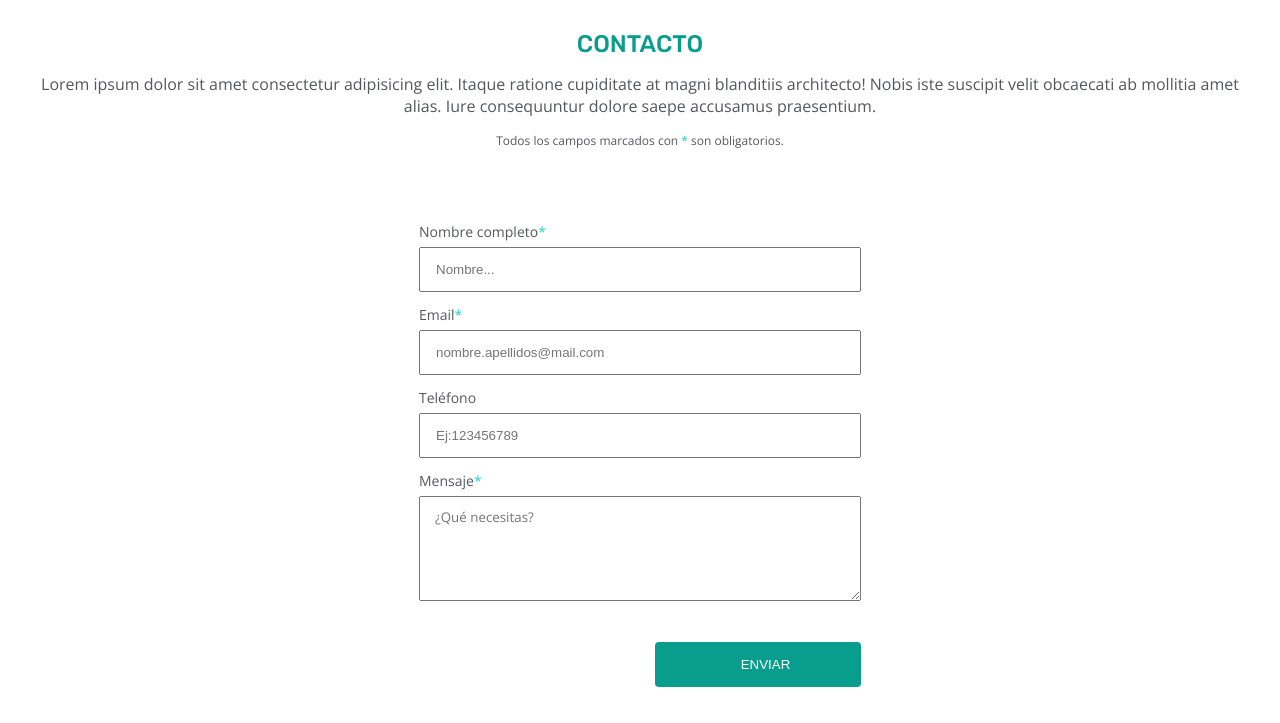
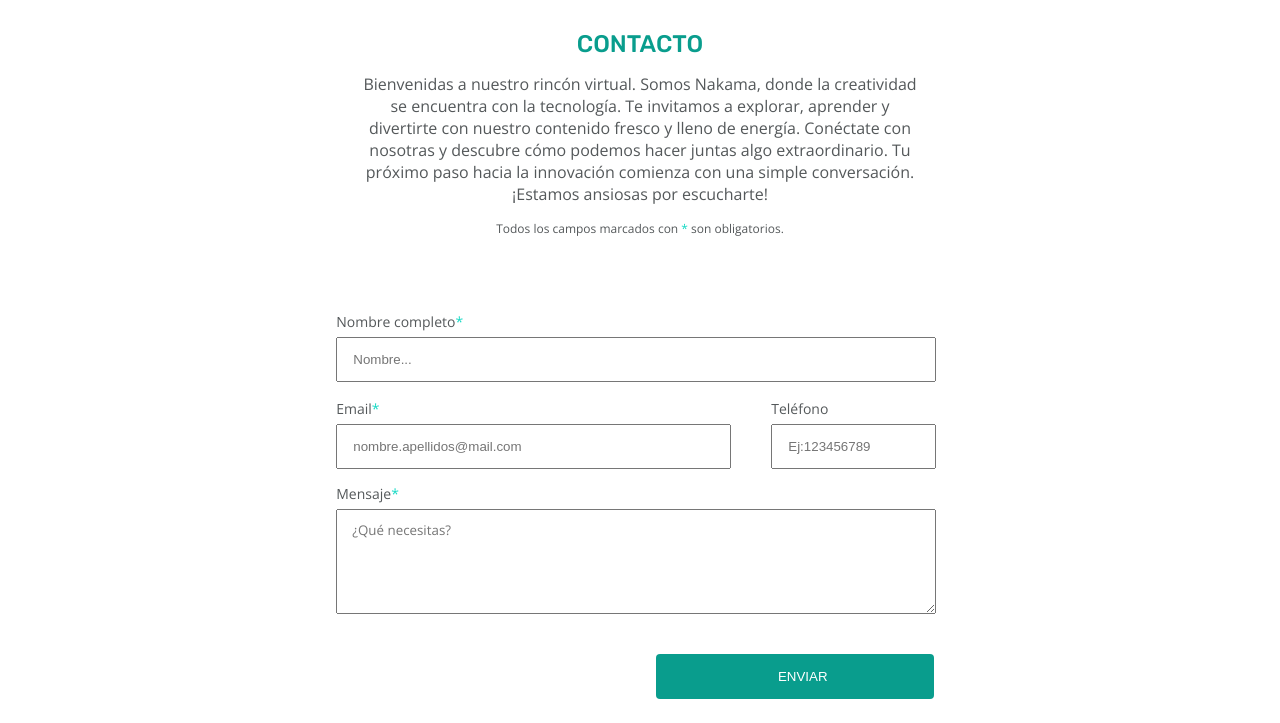
Before and after one commit to silviesc/project-promo-v-module-1-team-1, a website built with Vite: page src/contact.html in a window 1280 px wide. Shown: the part 300-1023 px from the top of the page. Built offline with nearby package versions, Linux system fonts and the light colour scheme.

Commit message:
Update form media queries

```diff
--- a/src/partials/form.html
+++ b/src/partials/form.html
@@ -1,33 +1,31 @@
 <div class="info">
     <h1 class="info__title">Contacto</h1>
-    <p class="info__text">Lorem ipsum dolor sit amet consectetur adipisicing elit. Itaque ratione cupiditate at magni
-        blanditiis architecto! Nobis iste suscipit velit obcaecati ab mollitia amet alias. Iure consequuntur dolore
-        saepe accusamus praesentium.</p>
+    <p class="info__text">Bienvenidas a nuestro rincón virtual. Somos Nakama, donde la creatividad se encuentra con la tecnología. Te invitamos a explorar, aprender y divertirte con nuestro contenido fresco y lleno de energía. Conéctate con nosotras y descubre cómo podemos hacer juntas algo extraordinario. Tu próximo paso hacia la innovación comienza con una simple conversación. ¡Estamos ansiosas por escucharte!</p>
     <p class="info__required">Todos los campos marcados con <span class="info__required--icon">*</span> son
         obligatorios.</p>
 </div>
 <form action="https://formspree.io/f/mqkvrjkq" method="POST" class="form">
-    <div>
+    <div class="form1">
         <label for="name">Nombre completo <span class="info__required--icon">*</span></label>
         <input class="form__input" type="text" id="name" placeholder="Nombre..." required>
     </div>
 
-    <div>
+    <div class="form2">
         <label for="email">Email <span class="info__required--icon">*</span></label>
-        <input class="form__input" type="email" id="email" placeholder="nombre.apellidos@mail.com" required>
+        <input class="form__input email" type="email" id="email" placeholder="nombre.apellidos@mail.com" required>
     </div>
 
-    <div>
+    <div class="form3">
         <label for="number">Teléfono</label>
-        <input class="form__input" type="tel" id="number" placeholder="Ej:123456789">
+        <input class="form__input number" type="tel" id="number" placeholder="Ej:123456789">
     </div>
 
-    <div>
+    <div class="form4">
         <label for="message">Mensaje <span class="info__required--icon">*</span></label>
-        <textarea name="message" id="message" cols="30" rows="10" placeholder="¿Qué necesitas?"></textarea>
+        <textarea class="textarea" name="message" id="message" cols="30" rows="10" placeholder="¿Qué necesitas?"></textarea>
 
     </div>
-    <input class="form__button" type="submit" value="Enviar">
+    <input class="form__button form5" type="submit" value="Enviar">
 
 
 </form>
--- a/src/scss/pages/_contact.scss
+++ b/src/scss/pages/_contact.scss
@@ -26,6 +26,12 @@
       color: $light-green;
     }
   }
+  @media (min-width: 1200px){
+    &__text{
+      width: 601px;
+      margin: 0 auto;
+    }
+  }
 }
 
 .form {
@@ -35,11 +41,11 @@
   font-family: $font-text;
   color: $dark-gray;
   padding: 15px;
+  padding-left: 40px;
   gap: 7px;
   align-items: center;
   width: fit-content;
   margin: 0 auto 60px auto;
-
 
   &__input {
     height: 45px;
@@ -49,7 +55,6 @@
 
     @media (min-width: 768px) {
       width: 442px;
-
     }
   }
 
@@ -89,4 +94,45 @@
     align-self: flex-start;
     margin-bottom: 6px;
   }
+  @media (min-width: 1200px){
+    display: grid;
+    grid-template-columns: 2fr 1fr;
+    grid-template-rows: 80px 80px 1fr 80px;
+    column-gap: 40px;
+
+    & .form1{
+      grid-column: 1/3;
+      grid-row: 1/2;
+    }
+    & .form2{
+      grid-column: 1/2;
+      grid-row: 2/3;
+    }
+    & .form3{
+      grid-column: 2/3;
+      grid-row: 2/3;
+    }
+    & .form4{
+      grid-column: 1/3;
+      grid-row: 3/4;
+    }
+    & .form5{
+      grid-column: 1/3;
+      grid-row: 4/5;
+      width: 278px;
+      transform: translateX(320px);
+    }
+    &__input{
+      width: 600px;
+    }
+    .email{
+      width: 395px;
+    }
+    .number{
+      width: 165px;
+    }
+    .textarea{
+      width: 600px;
+    }
+  }
 }
```
